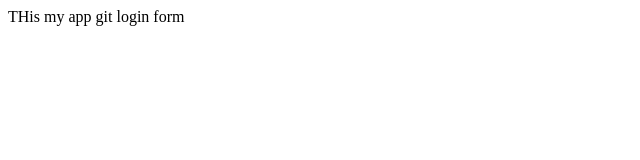
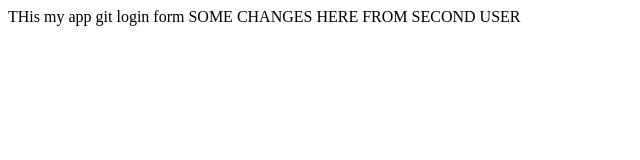
Before and after one commit to axelcouldreytesting/SEAssignment1a, a plain HTML site: page index.html in a window 1280 px wide. Shown: the whole page, without its empty margins (0-640 px from the left). Drawn offline with Linux system fonts and the light colour scheme.

Commit message:
made changes to index

```diff
--- a/index.html
+++ b/index.html
@@ -7,5 +7,6 @@
     <body>
         THis my app git
         login form
+        SOME CHANGES HERE FROM SECOND USER
     </body>
 </html>
```
